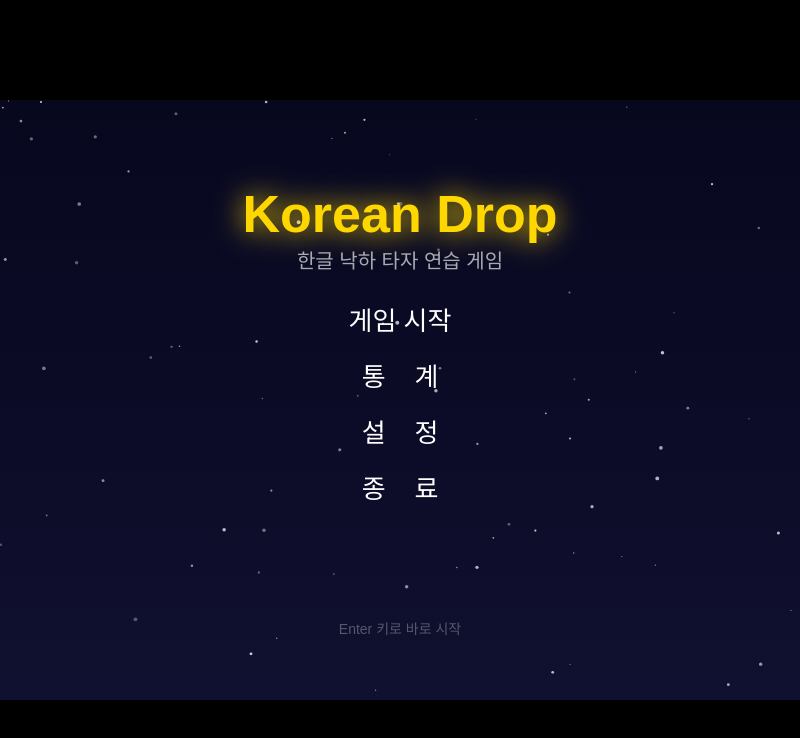
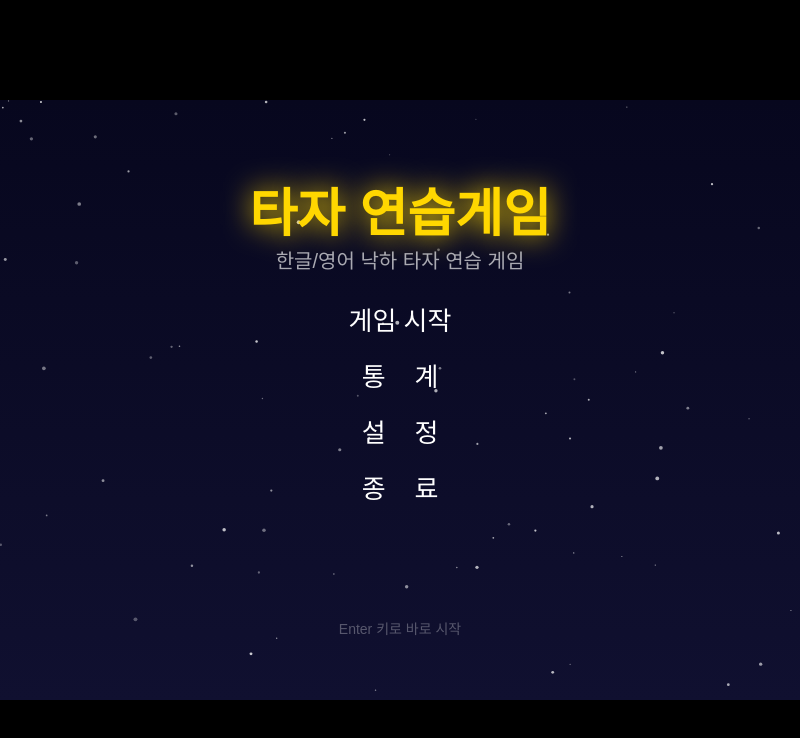
Before and after one commit to jointuplt2-wq/Korean-Drop, an Electron app: page index.html in a window 800 px wide. Drawn offline with Linux system fonts and the light colour scheme.

Commit message:
feat: 타이틀을 타자 연습게임으로 변경, 서브타이틀 한글/영어 추가
Co-Authored-By: Claude Sonnet 4.6 <noreply@anthropic.com>

```diff
--- a/game.js
+++ b/game.js
@@ -358,12 +358,12 @@ function drawMenu() {
   ctx.fillStyle = '#FFD700';
   ctx.shadowColor = '#FFD700';
   ctx.shadowBlur  = 28;
-  ctx.fillText('Korean Drop', 400, 132);
+  ctx.fillText('타자 연습게임', 400, 132);
 
   ctx.shadowBlur  = 0;
   ctx.font        = `20px ${FONT}`;
   ctx.fillStyle   = 'rgba(255,255,255,0.65)';
-  ctx.fillText(t('한글 낙하 타자 연습 게임', 'Korean Typing Drop Game'), 400, 168);
+  ctx.fillText(t('한글/영어 낙하 타자 연습 게임', 'Korean/English Typing Drop Game'), 400, 168);
 
   const items = [
     { id: 'start',    label: '게임 시작',  y: 230 },
--- a/index.html
+++ b/index.html
@@ -2,10 +2,10 @@
 <html lang="ko">
 <head>
   <meta charset="UTF-8">
-  <title>Korean Drop</title>
+  <title>타자 연습게임</title>
   <link rel="icon" href="assets/icon.svg" type="image/svg+xml">
-  <meta property="og:title" content="Korean Drop">
-  <meta property="og:description" content="하늘에서 떨어지는 낱말을 타이핑하여 격추하는 한글 낙하 타자 연습 게임">
+  <meta property="og:title" content="타자 연습게임">
+  <meta property="og:description" content="하늘에서 떨어지는 낱말을 타이핑하여 격추하는 한글/영어 낙하 타자 연습 게임">
   <meta property="og:image" content="build/og-image.png">
   <meta property="og:type" content="website">
   <meta name="twitter:card" content="summary_large_image">
```
